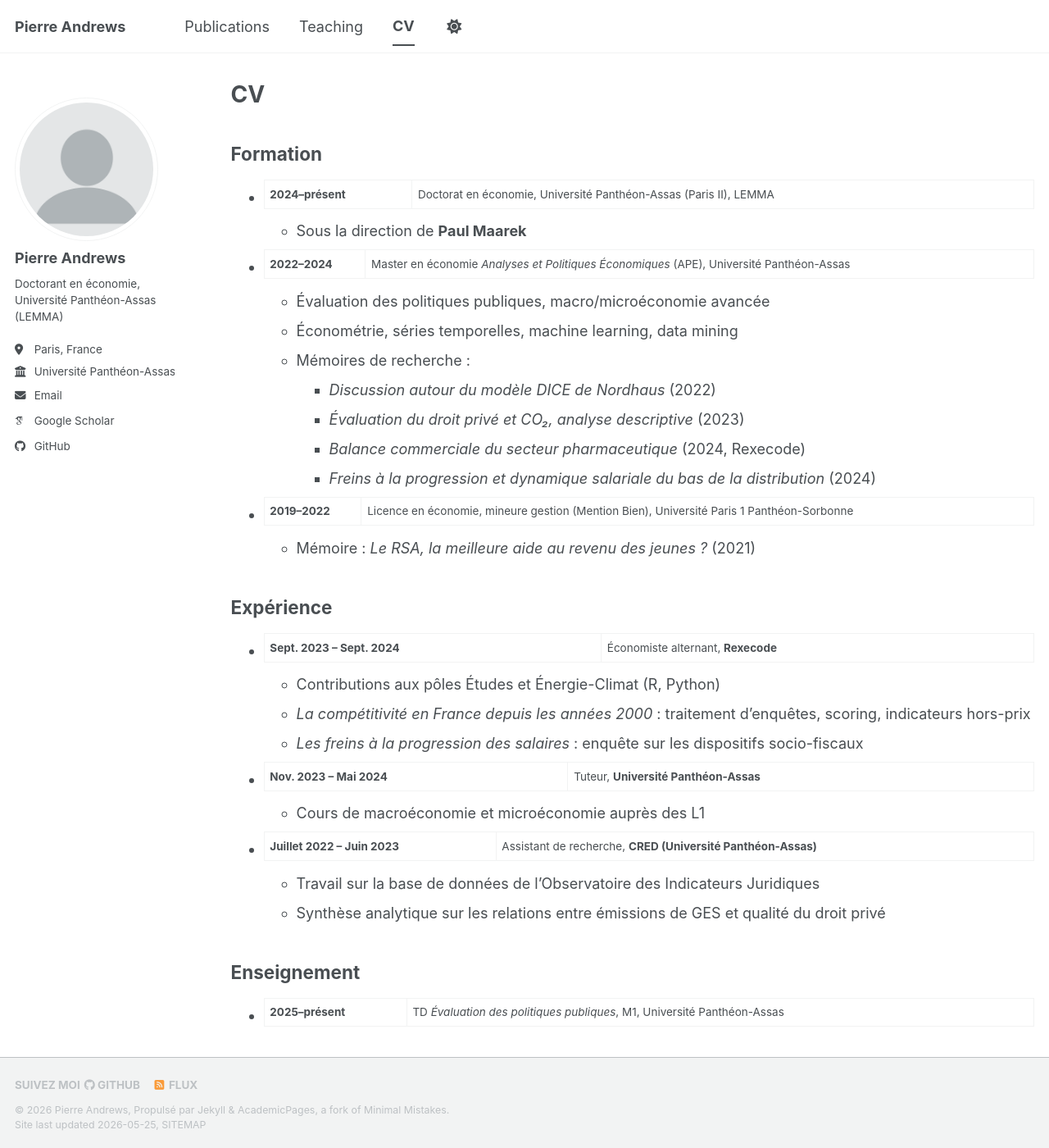
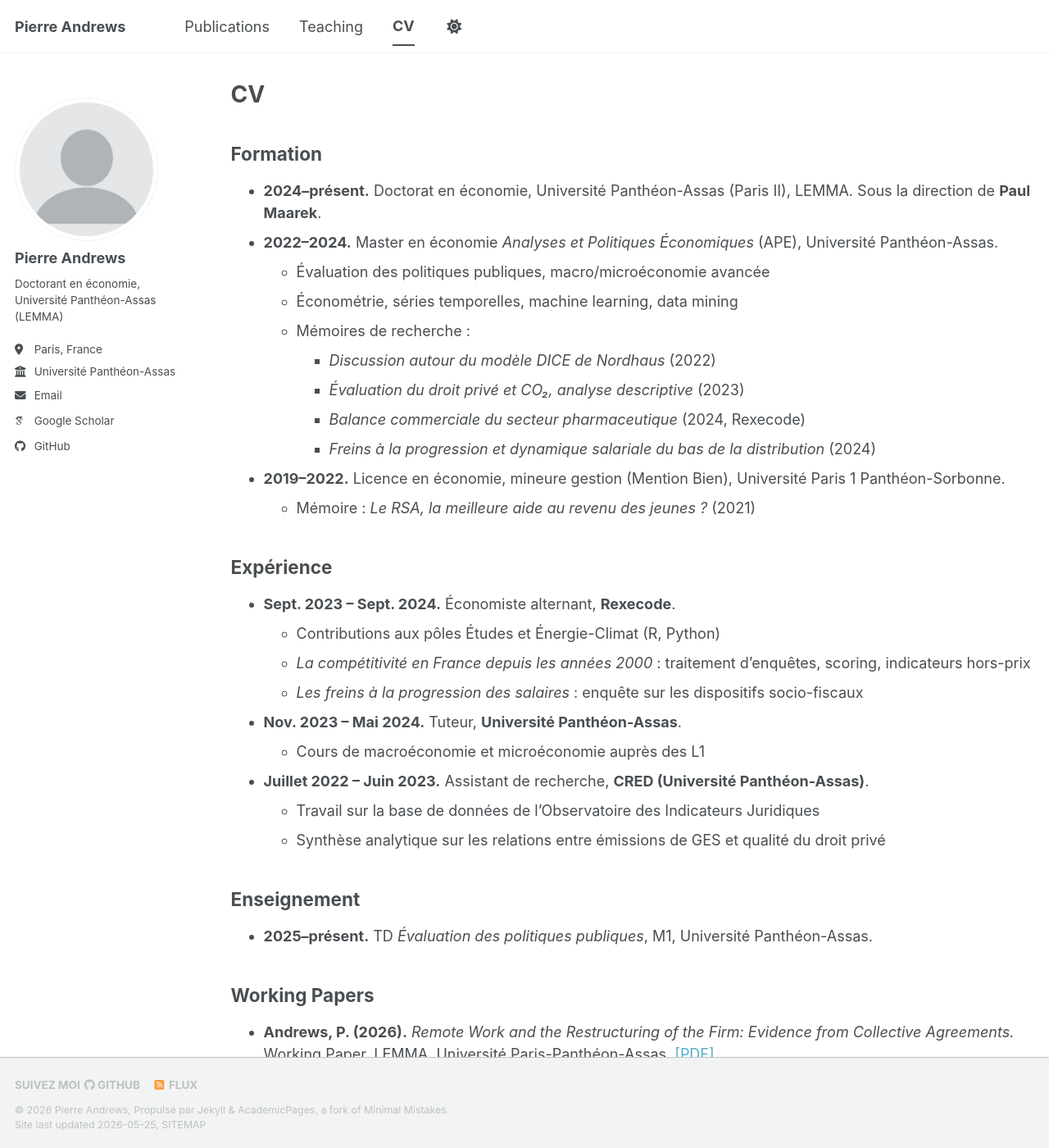
Before and after one commit to andrewspp/andrewspp.github.io, a Jekyll site: the page built from _pages/cv.md, in a window 1280 px wide and 1400 px high. Shown: the whole window at 82% size. Built offline with Jekyll 4.4.1, drawn with Linux system fonts in a browser that asks for light colours; some web fonts are replaced; a script bundle is joined from its source files by our own code; library files that are not in the unit come from our copies; some of the changed text lies outside the part shown.

Commit message:
Fix : CV - suppression des pipes qui cassaient le rendu en tableaux

```diff
--- a/_pages/cv.md
+++ b/_pages/cv.md
@@ -11,9 +11,8 @@ redirect_from:
 
 ## Formation
 
-* **2024–présent** | Doctorat en économie, Université Panthéon-Assas (Paris II), LEMMA
-  * Sous la direction de **Paul Maarek**
-* **2022–2024** | Master en économie *Analyses et Politiques Économiques* (APE), Université Panthéon-Assas
+* **2024–présent.** Doctorat en économie, Université Panthéon-Assas (Paris II), LEMMA. Sous la direction de **Paul Maarek**.
+* **2022–2024.** Master en économie *Analyses et Politiques Économiques* (APE), Université Panthéon-Assas.
   * Évaluation des politiques publiques, macro/microéconomie avancée
   * Économétrie, séries temporelles, machine learning, data mining
   * Mémoires de recherche :
@@ -21,24 +20,24 @@ redirect_from:
     * *Évaluation du droit privé et CO₂, analyse descriptive* (2023)
     * *Balance commerciale du secteur pharmaceutique* (2024, Rexecode)
     * *Freins à la progression et dynamique salariale du bas de la distribution* (2024)
-* **2019–2022** | Licence en économie, mineure gestion (Mention Bien), Université Paris 1 Panthéon-Sorbonne
+* **2019–2022.** Licence en économie, mineure gestion (Mention Bien), Université Paris 1 Panthéon-Sorbonne.
   * Mémoire : *Le RSA, la meilleure aide au revenu des jeunes ?* (2021)
 
 ## Expérience
 
-* **Sept. 2023 – Sept. 2024** | Économiste alternant, **Rexecode**
+* **Sept. 2023 – Sept. 2024.** Économiste alternant, **Rexecode**.
   * Contributions aux pôles Études et Énergie-Climat (R, Python)
   * *La compétitivité en France depuis les années 2000* : traitement d'enquêtes, scoring, indicateurs hors-prix
   * *Les freins à la progression des salaires* : enquête sur les dispositifs socio-fiscaux
-* **Nov. 2023 – Mai 2024** | Tuteur, **Université Panthéon-Assas**
+* **Nov. 2023 – Mai 2024.** Tuteur, **Université Panthéon-Assas**.
   * Cours de macroéconomie et microéconomie auprès des L1
-* **Juillet 2022 – Juin 2023** | Assistant de recherche, **CRED (Université Panthéon-Assas)**
+* **Juillet 2022 – Juin 2023.** Assistant de recherche, **CRED (Université Panthéon-Assas)**.
   * Travail sur la base de données de l'Observatoire des Indicateurs Juridiques
   * Synthèse analytique sur les relations entre émissions de GES et qualité du droit privé
 
 ## Enseignement
 
-* **2025–présent** | TD *Évaluation des politiques publiques*, M1, Université Panthéon-Assas
+* **2025–présent.** TD *Évaluation des politiques publiques*, M1, Université Panthéon-Assas.
 
 ## Working Papers
 
@@ -46,10 +45,10 @@ redirect_from:
 
 ## Communications
 
-* **2026** | *AIEL Annual Conference*, Rome (à venir)
-* **2026** | *Royal Economic Society Annual Conference* (à venir)
-* **2026** | *LAGV — Journées Louis-André Gérard-Varet*, Aix-Marseille School of Economics (à venir)
-* 2 séminaires internes, LEMMA, Université Panthéon-Assas
+* **2026.** *AIEL Annual Conference*, Rome (à venir).
+* **2026.** *Royal Economic Society Annual Conference* (à venir).
+* **2026.** *LAGV — Journées Louis-André Gérard-Varet*, Aix-Marseille School of Economics (à venir).
+* 2 séminaires internes, LEMMA, Université Panthéon-Assas.
 
 ## Compétences
 
```
